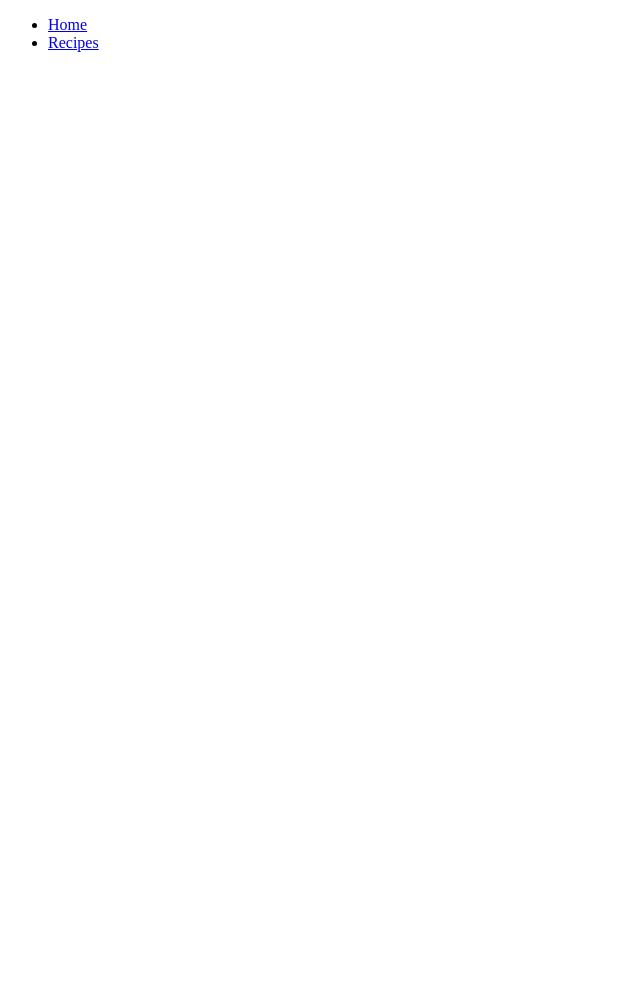
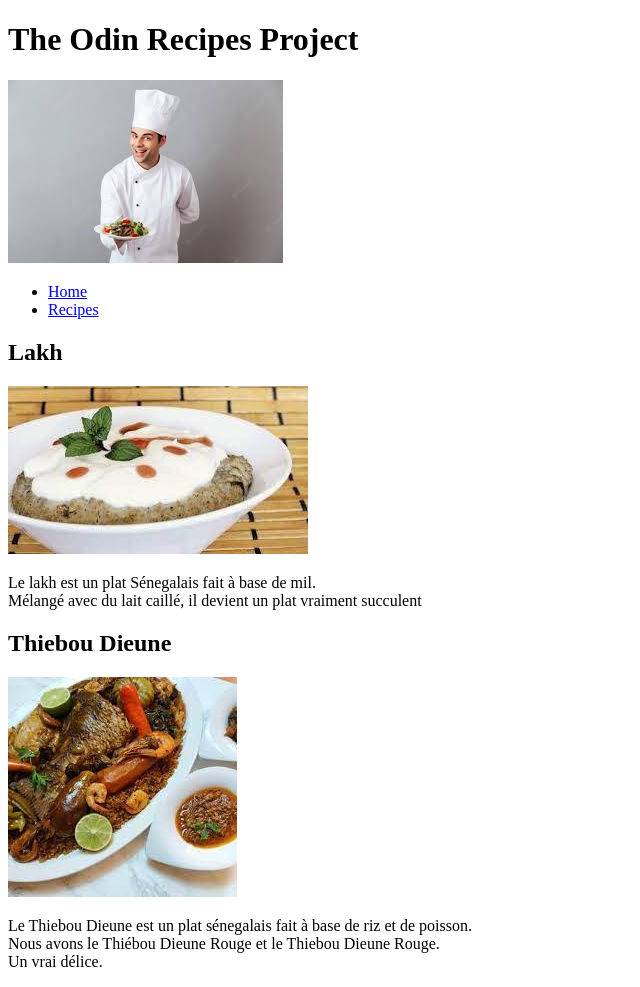
Before and after one commit to Bakarseck/odin-recipes, a plain HTML site: page recipes.html in a window 1280 px wide. Shown: the whole page, without its empty margins (0-640 px from the left). Before the commit the page ends 800 px from the top, so only its background shows below. Drawn offline with Linux system fonts and the light colour scheme.

Commit message:
the odin project recipes

```diff
--- a/recipes.html
+++ b/recipes.html
@@ -4,14 +4,16 @@
     <meta charset="UTF-8">
     <meta http-equiv="X-UA-Compatible" content="IE=edge">
     <meta name="viewport" content="width=device-width, initial-scale=1.0">
-    <title>Recipes Website</title>
+    <title>Recipes</title>
 </head>
 <body>
+    <h1>The Odin Recipes Project</h1>
+    <img src="images/chief.png" alt="The chief">
     <header>
         <nav>
             <ul>
                 <li>
-                    <a href="#index.html">Home</a>
+                    <a href="index.html">Home</a>
                 </li>
                 <li>
                     <a href="#">Recipes</a>
@@ -19,5 +21,22 @@
             </ul>
         </nav>
     </header>
+    <section>
+        <div id="lakh">
+            <h1>Lakh</h1>
+            <img src="images/lakh.jpeg" alt="">
+            <p>Le lakh est un plat Sénegalais fait à base de mil.</br>
+                Mélangé avec du lait caillé, il devient un plat vraiment succulent
+            </p>
+        </div>
+        <div id="thieboudieune">
+            <h1>Thiebou Dieune</h1>
+            <img src="images/thiebou dieune.jpeg" alt="">
+            <p>Le Thiebou Dieune est un plat sénegalais fait à base de riz et de poisson.</br>
+                Nous avons le Thiébou Dieune Rouge et le Thiebou Dieune Rouge. </br>
+                Un vrai délice.
+            </p>
+        </div>
+    </section>
 </body>
 </html>
```
Also changed, not shown: index.html (+4 -5 lines), images/lakh.jpeg (added), images/thiebou dieune.jpeg (added), images/yassa.jpeg (added).
